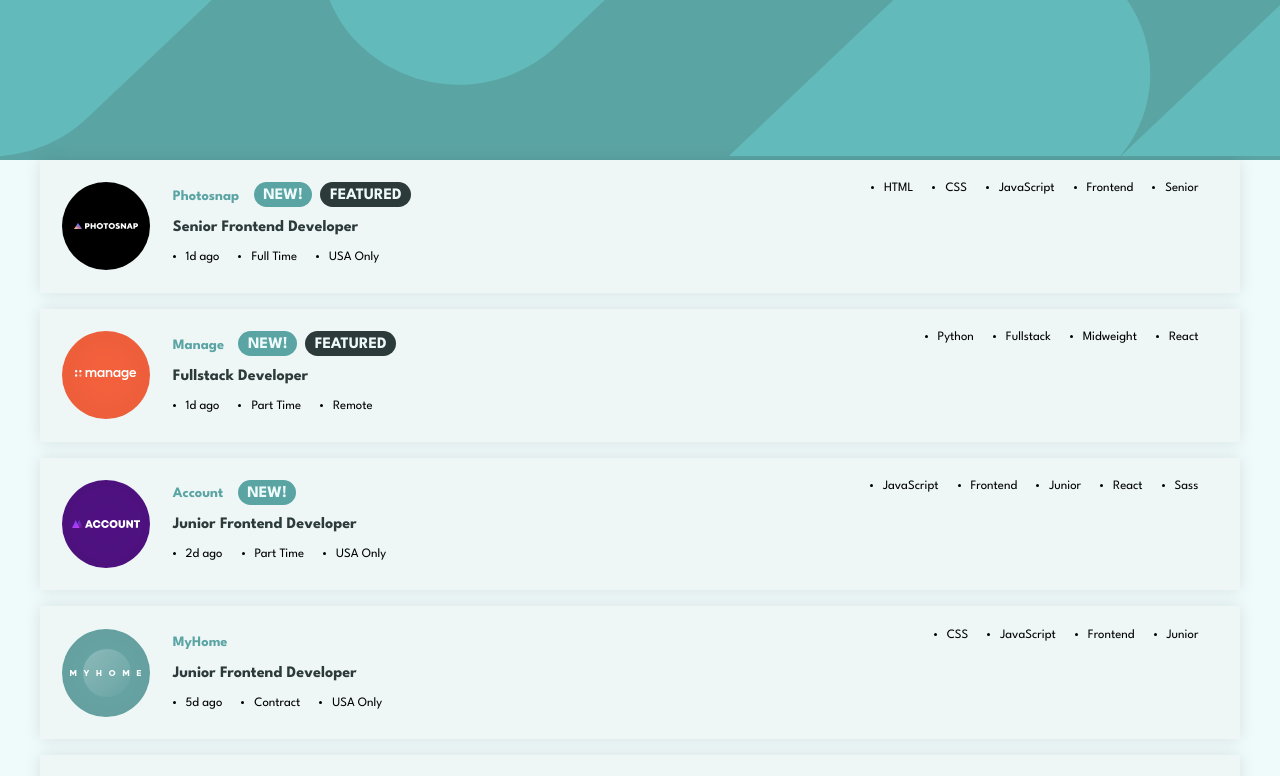
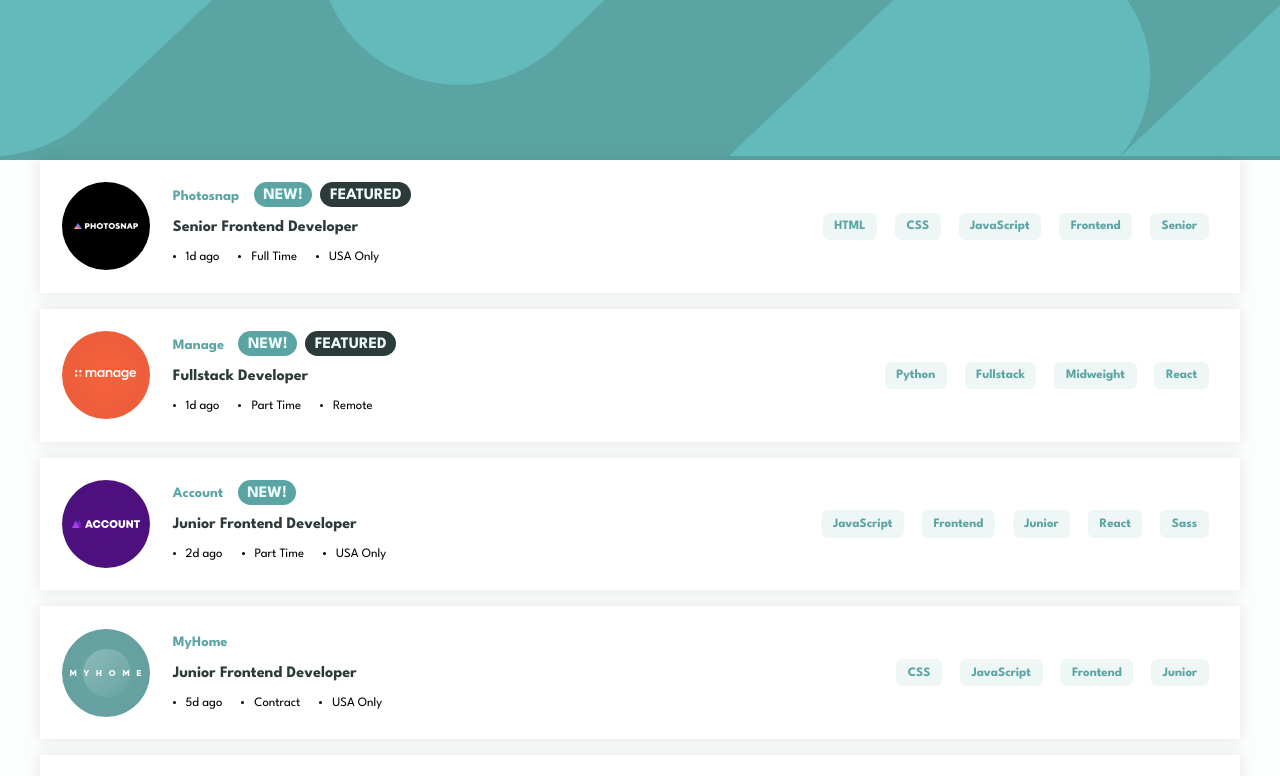
Before and after one commit to bleyyannick/FM_Jobs_Listing, a React (Vite) app: page / in a window 1280 px wide. Shown: the top 776 px of the page. Built offline with nearby package versions, Linux system fonts and the light colour scheme.

Commit message:
feat: finish first version of ui

```diff
--- a/src/App.css
+++ b/src/App.css
@@ -4,5 +4,5 @@
 }
 
 main {
-  background: hsl(180, 52%, 96%)
+  background: hsl(180, 31%, 99%);
 }
--- a/src/components/JobItem/JobItem.jsx
+++ b/src/components/JobItem/JobItem.jsx
@@ -19,16 +19,13 @@ function JobItem({jobItem}) {
         </ul>
       </div>
      </div>
-     <div>
-      <ul>
-        {jobItem.languages.map(language => <li key={language}>{language}</li>)}
-        <li>{jobItem.role}</li>
-        <li>{jobItem.level}</li>
-        {jobItem.tools.map(tool => <li key={tool}>{tool}</li>)}
-      </ul>
-
-
-
+     <div className={styles.filtersContainer}>
+        <ul className={styles.filters}>
+          {jobItem.languages.map(language => <li key={language}>{language}</li>)}
+          <li>{jobItem.role}</li>
+          <li>{jobItem.level}</li>
+          {jobItem.tools.map(tool => <li key={tool}>{tool}</li>)}
+        </ul>
      </div>
     </article>
   )
--- a/src/components/JobItem/JobItem.module.css
+++ b/src/components/JobItem/JobItem.module.css
@@ -2,7 +2,7 @@
 
 article {
     margin-bottom: 1em;
-    background-color: hsl(180, 31%, 95%);
+    background: hsl(180, 31%, 100%);
     box-shadow: rgba(17, 17, 26, 0.1) 0px 0px 16px;
     display: flex;
     padding: 1.4em;
@@ -52,6 +52,29 @@ ul {
     display: flex;
 }
 
+.filtersContainer {
+    display:flex;
+}
+
+.filters {
+    list-style: none;
+    color: hsl(180, 29%, 50%);
+    font-weight: bold;
+    align-items: center;
+    justify-content: center;
+}
+
+.filters li {
+    background: hsl(180, 31%, 95%);
+    margin: 0 .7em;
+    border-radius: .5em;
+    padding: .6em .9em;
+}
+.filters li:hover {
+    cursor: pointer;
+}
+
+
 li {
     font-size: .8em;
     margin-right: 1.5em;
```
